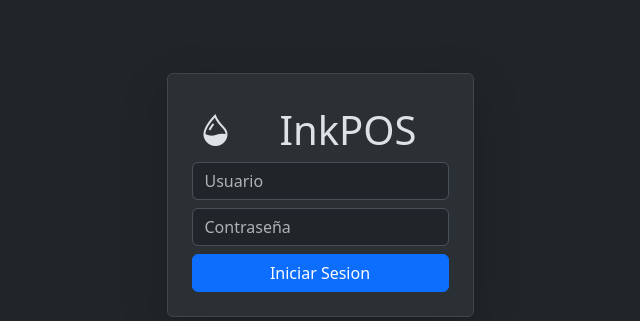
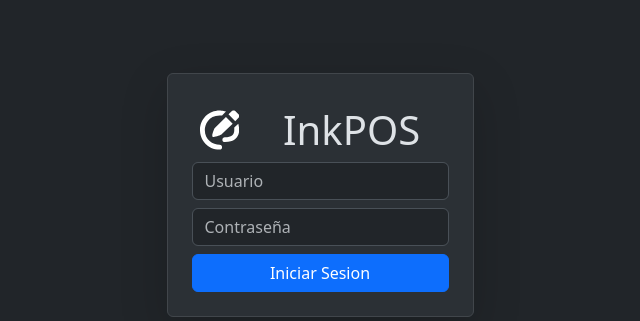
Before and after one commit to EmmanuelMG7/ink-pos, a Django app: page / in a window 1280 px wide. Shown: the part 205-526 px from the top of the page, without its empty margins (320-960 px from the left). Run offline with Django 5.2, Linux system fonts and the light colour scheme.

Commit message:
feat: update login template to include brand SVG and improve styling

```diff
--- a/pos/templates/Login.html
+++ b/pos/templates/Login.html
@@ -50,7 +50,9 @@
     <div class="d-flex justify-content-center align-items-center min-vh-100">
       <div class="bg-body-tertiary p-4 rounded shadow-lg border border-secondary-subtle">
         <div class="d-flex w-100 align-items-center m-2">
-          <i class="bi bi-droplet-half" style="font-size: 2rem"></i>
+          <div style="width: 48px; height: 48px; color: #fff;">
+            {% include "svg/Brand.svg" %}
+          </div>
           <h1 class="mb-0 ms-2 text-center w-100">InkPOS</h1>
         </div>
         <form action="" method="post"> {% csrf_token %}
--- a/pos/views.py
+++ b/pos/views.py
@@ -34,6 +34,7 @@ def Login(request):
     return render(request, "Login.html")
 
 def setup_view(request):
+    # Comprobar que no hayan admins TODO
     return render(request, "Setup.html")
 
 def logout_view(request):
```
